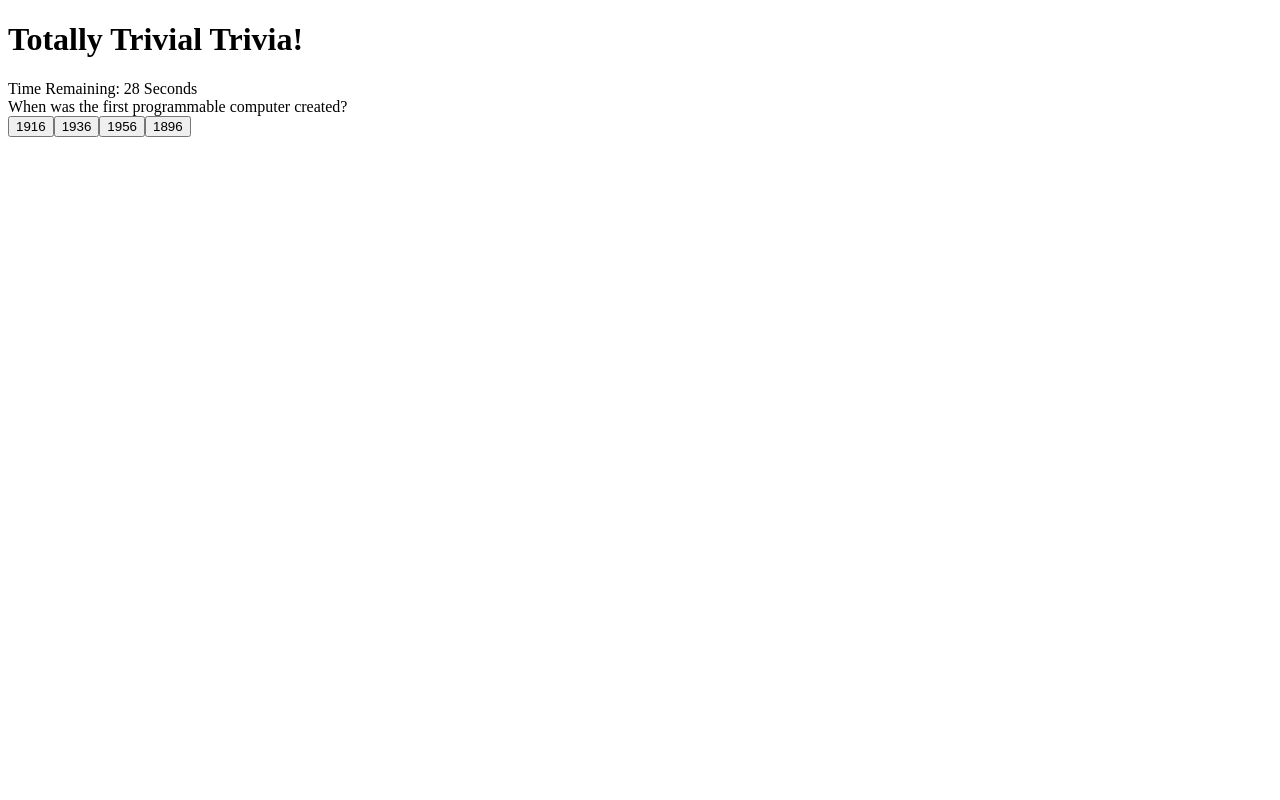
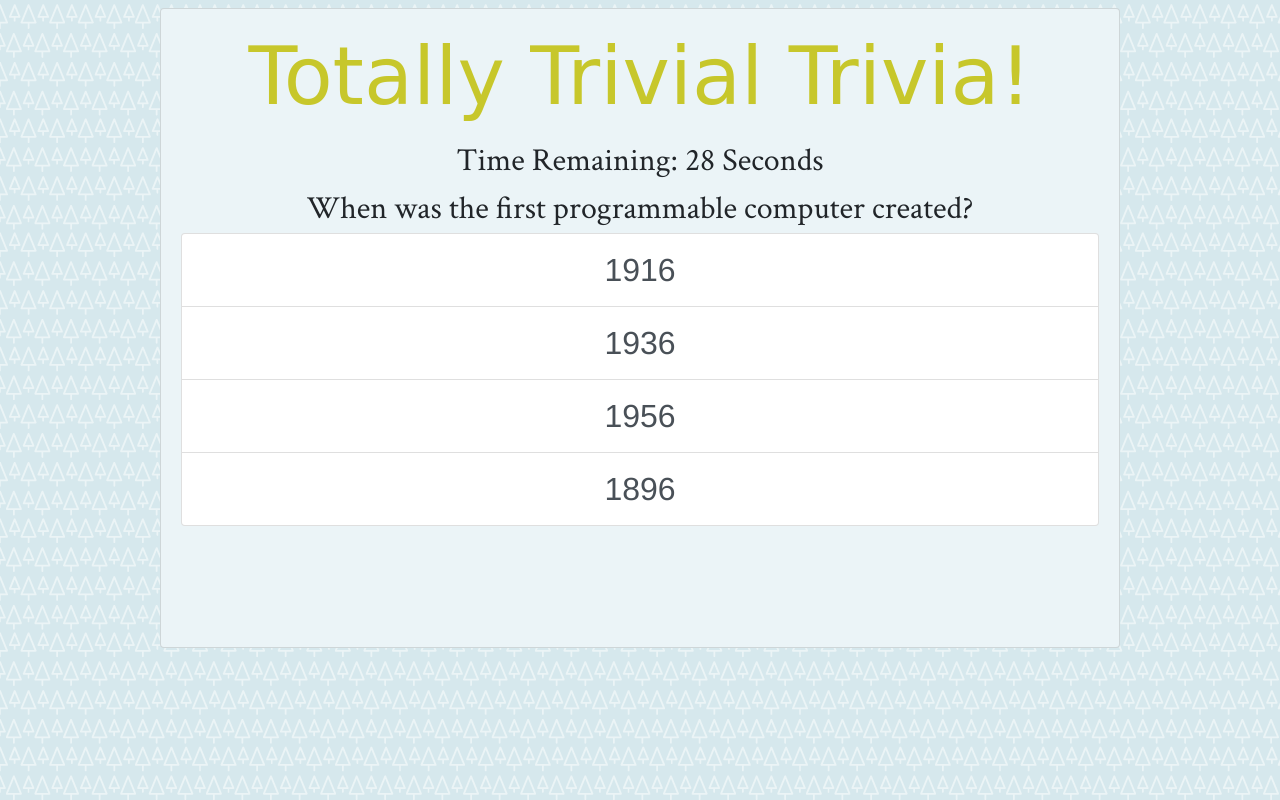
Before and after one commit to metacmm/TriviaGame, a plain HTML site: page index.html in a window 1280 px wide. Both pictures are taken after a click on the button "Start". Drawn offline with nearby package versions, Linux system fonts and the light colour scheme; a web font is replaced by a local one.

Commit message:
complete the ui update and readme file.

```diff
--- a/assets/css/style.css
+++ b/assets/css/style.css
@@ -0,0 +1,23 @@
+body{
+    background-image: url(../images/trees.png);
+    font-family: 'Crimson Text', serif;
+    font-size: 2em;
+}
+.card{
+    background-color: #ebf4f7;
+    min-height: 40rem;
+}
+.card-title{
+    font-family: 'Bungee Inline', cursive;
+    font-size: 2.5em;
+    color: #c7c72b
+}
+.card-img{
+    height: 40%;
+    width: 50%;
+    margin: auto;
+}
+.list-group-item{
+    font-family: 'Arimo', sans-serif;
+    font-size: 1em;
+}
--- a/assets/javascript/app.js
+++ b/assets/javascript/app.js
@@ -1,5 +1,6 @@
 $(document).ready(function () {
 
+    /** variables for the questions*/
     var currQuestion;
     var currIndex = 0;
     var numCorrectAnswer = 0;
@@ -7,19 +8,19 @@ $(document).ready(function () {
     var numUnanswered = 0;
     var timeLeft = 30;
 
+    /** timeout and interval handler*/
     var questionTimeOut;
     var answerTimeOut;
     var intervalId;
 
+    /** status of displaying page and interval counting */
     var displayingQuestion = false;
     var displayingAnswer = false;
     var counting = false;
 
+    /** event handler of start button and answer option button clicking*/
     $("#startBtn").on("click", startGame);
-
     $(document).on("click", ".selection", displayAnswerPage);
-
-
 
     /** This function is to set variables while starting or restarting game */
     function startGame() {
@@ -32,6 +33,7 @@ $(document).ready(function () {
         counting = false;
         displayQuestionPage();
         $("#startBtn").css("visibility", "hidden");
+        $("#remainTimeDiv").css("visibility", "visible");
     }
 
     /** This function is to set the page to ask questions */
@@ -52,7 +54,7 @@ $(document).ready(function () {
         for (var i = 0; i < currQuestion.selection.length; i++) {
             var btnSelection = $("<button>");
             btnSelection.attr("value", currQuestion.selection[i]);
-            btnSelection.addClass("selection");
+            btnSelection.addClass("selection list-group-item list-group-item-action");
             btnSelection.text(currQuestion.selection[i]);
             $("#answerDiv").append(btnSelection);
         }
@@ -93,6 +95,7 @@ $(document).ready(function () {
 
         var imgDiv = $("<img>");
         imgDiv.attr("src", currQuestion.imgUrl)
+        imgDiv.addClass("card-img");
         $("#answerDiv").append(imgDiv);
 
         answerTimeOut = setTimeout(function () {
@@ -100,7 +103,7 @@ $(document).ready(function () {
             if (currIndex == questionset.length) {
                 displayCompletionPage();
             }
-            //complted
+            //completed
             else{
                 displayQuestionPage(currIndex);
             }
@@ -128,6 +131,7 @@ $(document).ready(function () {
     }
 
 
+    /** Set 30 seconds interval for each question */
     function startInterval() {
         if (!counting) {
             timeLeft = 30;
@@ -146,19 +150,4 @@ $(document).ready(function () {
         clearInterval(intervalId);
     }
 
-
-
-
-
-
-
-
-
-
-
-
-
-
-
-
 });
--- a/index.html
+++ b/index.html
@@ -7,8 +7,10 @@
     <meta http-equiv="X-UA-Compatible" content="ie=edge">
     <title>Document</title>
     <!-- Added a link to BootStrap-->
-    <!--link rel="stylesheet" href="https://stackpath.bootstrapcdn.com/bootstrap/4.3.1/css/bootstrap.min.css"
-        integrity="sha384-ggOyR0iXCbMQv3Xipma34MD+dH/1fQ784/j6cY/iJTQUOhcWr7x9JvoRxT2MZw1T" crossorigin="anonymous"-->
+    <link rel="stylesheet" href="https://stackpath.bootstrapcdn.com/bootstrap/4.3.1/css/bootstrap.min.css"
+        integrity="sha384-ggOyR0iXCbMQv3Xipma34MD+dH/1fQ784/j6cY/iJTQUOhcWr7x9JvoRxT2MZw1T" crossorigin="anonymous">
+    <link href="https://fonts.googleapis.com/css?family=Arimo|Bungee+Inline|Crimson+Text&display=swap" rel="stylesheet">
+    <link rel="stylesheet" href="assets/css/style.css">
 
     <!-- Added link to the jQuery Library-->
     <script src="https://cdnjs.cloudflare.com/ajax/libs/jquery/3.2.1/jquery.min.js"></script>
@@ -17,16 +19,14 @@
 </head>
 
 <body>
-
-    <div class="container">
-        <h1>Totally Trivial Trivia!</h1>
-        <div>Time Remaining: <span id="timerDiv"></span> Seconds</div>
-        <div id="questionDiv"></div>
-
-        <div id="answerDiv"></div>
-        <button id="startBtn">Start</button>
-
-
+    <div class="card w-75 mx-auto mt-2">
+        <div class="card-body text-center flex-grow-1">
+            <h1 class="card-title">Totally Trivial Trivia!</h1>
+            <div id="remainTimeDiv" style="visibility: hidden">Time Remaining: <span id="timerDiv"></span> Seconds</div>
+            <div id="questionDiv"></div>
+            <div id="answerDiv" class="list-group"></div>
+            <button id="startBtn" class="btn btn-primary w-25">Start</button>
+        </div>
     </div>
 
 </body>
```
Also changed, not shown: assets/images/trees.png (added), 1 other file.
